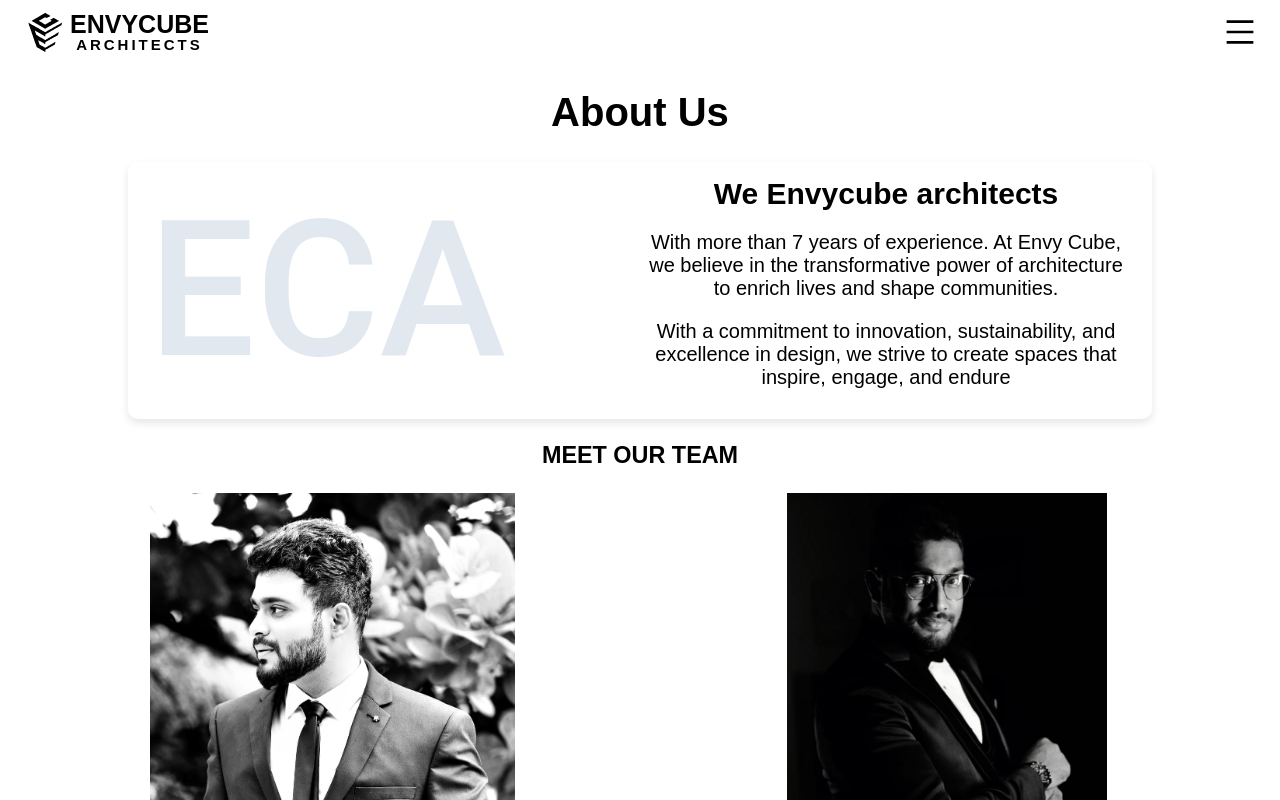
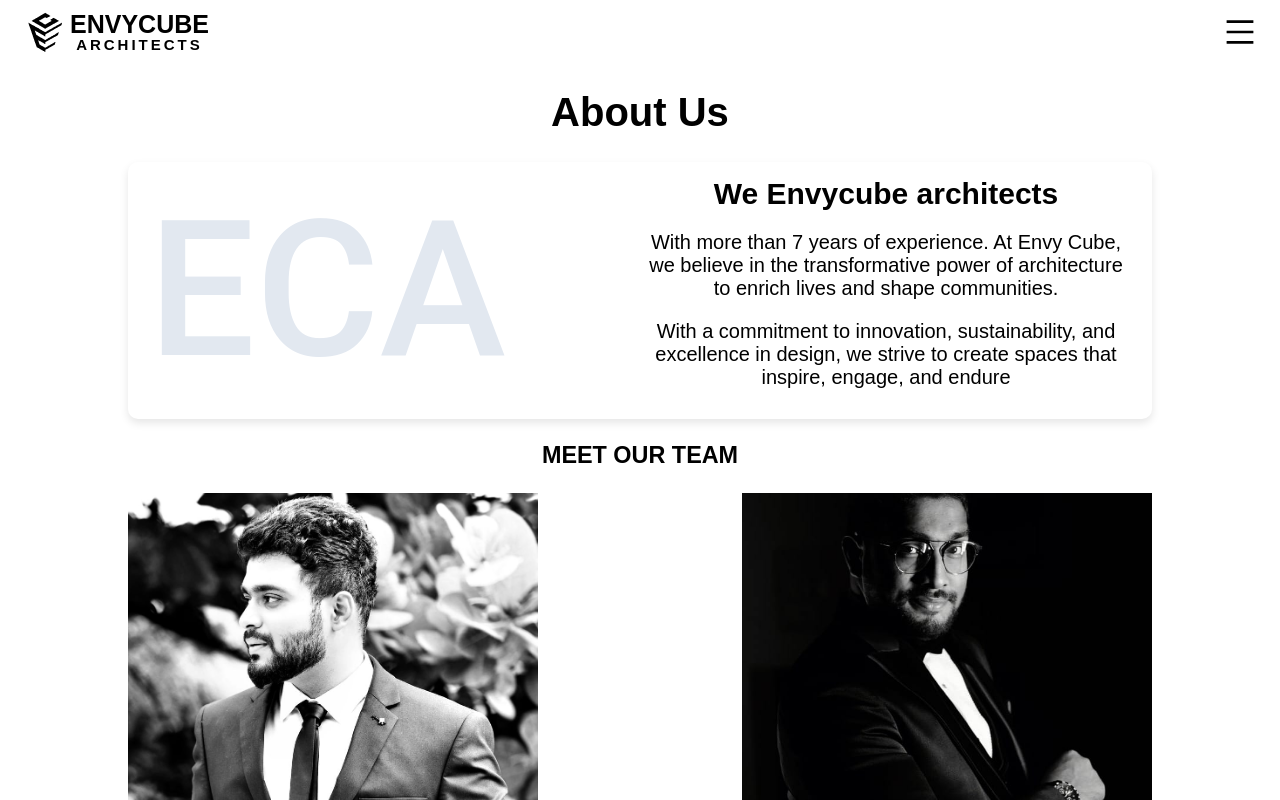
Before and after one commit to vaideeswaran23/envycube, a React (Create React App) app: page /about in a window 1280 px wide. Built offline with nearby package versions, Linux system fonts and the light colour scheme; a web font is replaced by a local one.

Commit message:
about image fix

```diff
--- a/src/pages/About/about.module.scss
+++ b/src/pages/About/about.module.scss
@@ -56,47 +56,16 @@
       display: flex;
       justify-content: space-between;
       flex-wrap: wrap;
-      // .imageContainer {
-
-      // }
       .imageContainer {
-        position: relative;
         width: 40%;
         height: 50rem;
-        .image {
-          display: flex;
-          align-items: center;
-          justify-content: center;
-          // width: 40rem;
-          height: 80%;
-          background-size: contain;
-          background-repeat: no-repeat;
-          background-position: center center;
-        }
-        .name {
+        img {
           width: 100%;
           height: 80%;
-          display: flex;
-          justify-content: center;
-          align-items: center;
-          position: absolute;
-          top: -3rem;
-          opacity: 0;
-          transition: all 0.3s;
-          z-index: 2;
+          object-fit: cover;
         }
-        .position {
+        > section {
           text-align: center;
-          opacity: 0;
-        }
-        &:hover {
-          .name,
-          .position {
-            top: 0;
-            background-color: rgba(255, 255, 255, 0.8);
-            color: #000;
-            opacity: 1;
-          }
         }
       }
     }
--- a/src/pages/About/index.jsx
+++ b/src/pages/About/index.jsx
@@ -51,22 +51,18 @@ const About = () => {
         <h3>MEET OUR TEAM</h3>
         <section className={styles.imagesList}>
           <div className={styles.imageContainer}>
-            <div
-              className={styles.image}
-              style={{ backgroundImage: `url(${member1Image})` }}
-            >
+            <img src={member1Image} alt="M.A. Mohamed Javed B.Arch" />
+            <section>
               <div className={styles.name}>M.A. Mohamed Javed B.Arch</div>
-            </div>
-            <div className={styles.position}>ARCHITECT</div>
+              <div className={styles.position}>ARCHITECT</div>
+            </section>
           </div>
           <div className={styles.imageContainer}>
-            <div
-              className={styles.image}
-              style={{ backgroundImage: `url(${member2Image})` }}
-            >
+            <img src={member2Image} alt="A.Faris Ahamed B.Arch" />
+            <section>
               <div className={styles.name}>A.Faris Ahamed B.Arch</div>
-            </div>
-            <div className={styles.position}>ARCHITECT</div>
+              <div className={styles.position}>ARCHITECT</div>
+            </section>
           </div>
           {/* <img className={styles.image} src={aboutImage} alt="about" />
           <img className={styles.image} src={aboutImage} alt="about" /> */}
```
